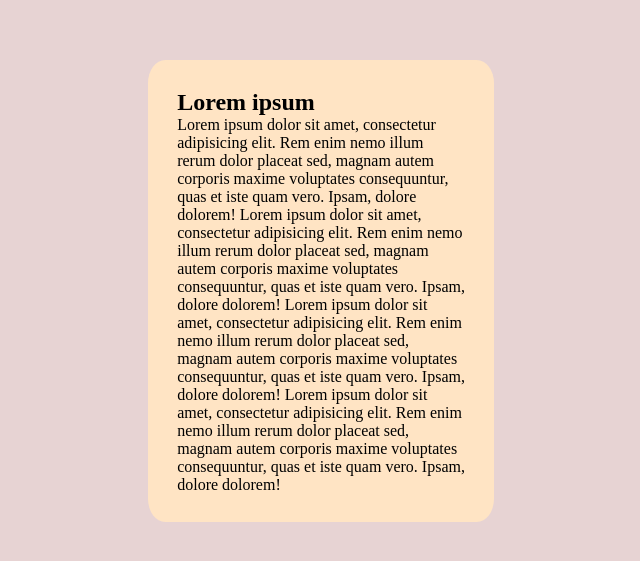
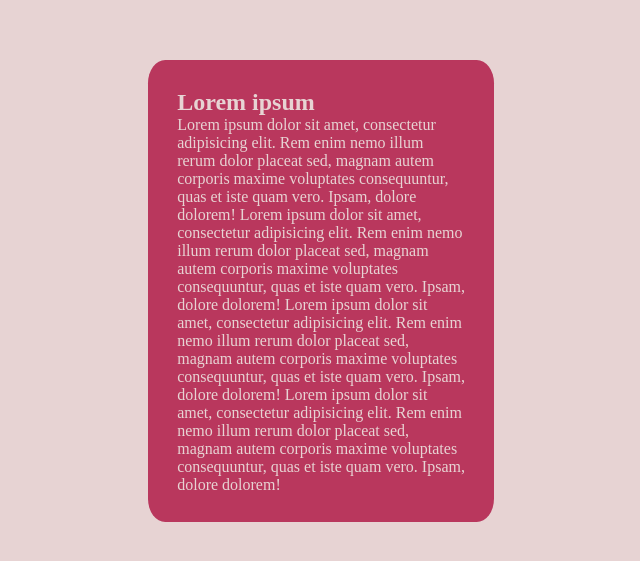
Before and after one commit to taykas/web-sandbox, a plain HTML site: page Mini Site/page.html in a window 1280 px wide. Shown: the part 109-670 px from the top of the page, without its empty margins (82-722 px from the left). Drawn offline with Linux system fonts and the light colour scheme.

Commit message:
Starting div's with texts

```diff
--- a/Mini Site/style.css
+++ b/Mini Site/style.css
@@ -31,7 +31,8 @@ body {
 
 .text {
     flex-direction: column;
-    background-color: bisque;
+    color: rgb(231, 211, 211);
+    background-color:rgb(185, 55, 93);
     padding: 5%;
     border-radius: 5%;
     margin-left: 40%;
```
